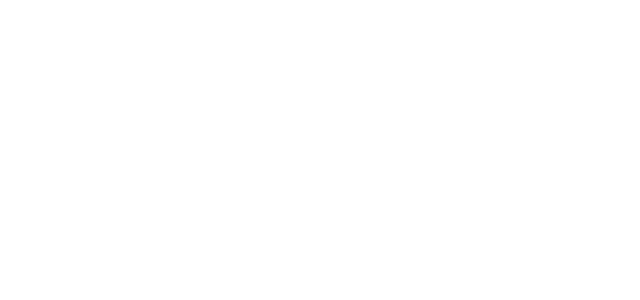
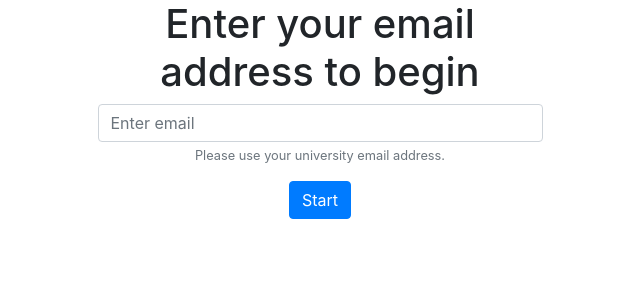
Before and after one commit to paul-cockburn/nextup, a React (Create React App) app: page /helper in a window 1280 px wide. Shown: the top 300 px of the page, without its empty margins (320-960 px from the left). Built offline with nearby package versions, Linux system fonts and the light colour scheme.

Commit message:
store email after input on 1st page - stu and help

```diff
--- a/src/App.js
+++ b/src/App.js
@@ -2,6 +2,8 @@
 import logo from './logo.svg';
 import './App.css';
 import { Container, Row, Col } from 'react-bootstrap';
+import EnterEmail from './enterEmail';
+import EnterEmailHelper from './enterEmailHelper';
 import Register from './register';
 import Login from './login';
 import StudentHome from './studentHome';
@@ -22,7 +24,9 @@
           <Row>
             <Col></Col>
             <Col xs={5}>
-              <Route path="/" exact component={Register}  />
+              <Route path="/" exact component={EnterEmail}  />
+              <Route path="/helper" exact component={EnterEmailHelper}  />
+              <Route path="/register" exact component={Register}  />
               <Route path="/login" exact component={Login}  />
               <Route path="/student-home" exact component={StudentHome}  />
               <Route path="/request-help" exact component={RequestHelp}  />
--- a/src/components/RequestCard.js
+++ b/src/components/RequestCard.js
@@ -107,9 +107,13 @@
                 <Card.Text>
                     <strong>Status: </strong>{this.props.requestStatus}
                 </Card.Text>
+                {/* NOT WORKING */}
+                { this.props.requestHelper ?
                 <Card.Text>
                     <strong>Helper: </strong>{this.props.requestHelper}
                 </Card.Text>
+                : null }
+
 
 
 
--- /dev/null
+++ b/src/enterEmail/index.js
@@ -0,0 +1,51 @@
+import * as firebase from "firebase";
+import React from 'react';
+import { Button, Form } from 'react-bootstrap';
+import { Link } from "react-router-dom";
+
+
+class EnterEmail extends React.Component {
+    constructor(props) {
+        super(props);
+        this.state = {};
+
+        this.handleChange = this.handleChange.bind(this);
+        this.handleSubmit = this.handleSubmit.bind(this);
+    }
+
+    handleChange(event) {
+        var key = event.target.type
+        var val = event.target.value
+        var obj  = {}
+        obj[key] = val
+        this.setState(obj)
+    }
+
+    handleSubmit(event) {
+    //     const auth = firebase.auth();
+    //     const promise = auth.createUserWithEmailAndPassword(this.state.email,this.state.pass);
+    //     promise.catch(e => console.log(e.message));
+    // event.preventDefault();
+    }
+
+    render () {
+      return (
+        <Form onSubmit={this.handleSubmit}>
+            <h1>Enter your HW email address to begin</h1>
+            <Form.Group controlId="formEmailReg">
+                <Form.Control type="email" placeholder="Enter email" onChange={this.handleChange} />
+                <Form.Text className="text-muted">
+                    Please use your university email address.
+                </Form.Text>
+            </Form.Group>
+            <Link  to={{pathname: `/student-home`, params: this.state.email}}>
+            <Button variant="primary" type="submit">
+                Start
+            </Button>
+            </Link>
+        </Form>
+      );
+    }
+  }
+
+  export default EnterEmail;
--- /dev/null
+++ b/src/enterEmailHelper/index.js
@@ -0,0 +1,51 @@
+import * as firebase from "firebase";
+import React from 'react';
+import { Button, Form } from 'react-bootstrap';
+import { Link } from "react-router-dom";
+
+
+class EnterEmailHelper extends React.Component {
+    constructor(props) {
+        super(props);
+        this.state = {};
+
+        this.handleChange = this.handleChange.bind(this);
+        this.handleSubmit = this.handleSubmit.bind(this);
+    }
+
+    handleChange(event) {
+        var key = event.target.type
+        var val = event.target.value
+        var obj  = {}
+        obj[key] = val
+        this.setState(obj)
+    }
+
+    handleSubmit(event) {
+    //     const auth = firebase.auth();
+    //     const promise = auth.createUserWithEmailAndPassword(this.state.email,this.state.pass);
+    //     promise.catch(e => console.log(e.message));
+    // event.preventDefault();
+    }
+
+    render () {
+      return (
+        <Form onSubmit={this.handleSubmit}>
+            <h1>Enter your email address to begin</h1>
+            <Form.Group controlId="formEmailReg">
+                <Form.Control type="email" placeholder="Enter email" onChange={this.handleChange} />
+                <Form.Text className="text-muted">
+                    Please use your university email address.
+                </Form.Text>
+            </Form.Group>
+            <Link  to={{pathname: `/helper-home`, params: this.state.email}}>
+            <Button variant="primary" type="submit">
+                Start
+            </Button>
+            </Link>
+        </Form>
+      );
+    }
+  }
+
+  export default EnterEmailHelper;
--- a/src/helperHome/index.js
+++ b/src/helperHome/index.js
@@ -45,7 +45,7 @@
                   waitingReqs[docKey] = docVal
                   this.setState({waitingTotal: this.state.waitingTotal+1})
                 }
-                if(doc.data().requestStatus==="In Progress" && doc.data().requestHelper==="helper@hw.ac.uk"){
+                if(doc.data().requestStatus==="In Progress" && doc.data().requestHelper===this.props.location.params){
                   inProgReqs[docKey] = docVal
                 }
             });
--- a/src/studentHome/index.js
+++ b/src/studentHome/index.js
@@ -2,8 +2,8 @@
 import React from 'react';
 import { Button, Card } from 'react-bootstrap';
 import { Link } from "react-router-dom";
-import RequestCard from "../components/RequestCard"
-
+import RequestCard from "../components/RequestCard";
+import { Redirect } from "react-router-dom";
 
 class StudentHome extends React.Component {
     constructor(props) {
@@ -25,7 +25,7 @@
     getRequests(){
       var db = firebase.firestore();
         let requestsRef = db.collection('requests');
-        let getCol = requestsRef.where('requestUser', '==', 'student@hw.ac.uk').get()
+        let getCol = requestsRef.where('requestUser', '==', this.props.location.params).get()
         .then(snapshot => {
             if (snapshot.empty) {
             console.log('No matching documents.');
@@ -50,6 +50,7 @@
 
     componentDidMount(){
       this.getRequests();
+      console.log("props",this.props.location.params)
     }
 
     handleChange(event) {
@@ -59,6 +60,11 @@
     }
 
     render () {
+      if(!this.props.location.params){
+        return (
+            <h1>Please return home and enter your email address.</h1>
+        )
+    }
       return (
           <div>
             <h1>Home</h1>
```
